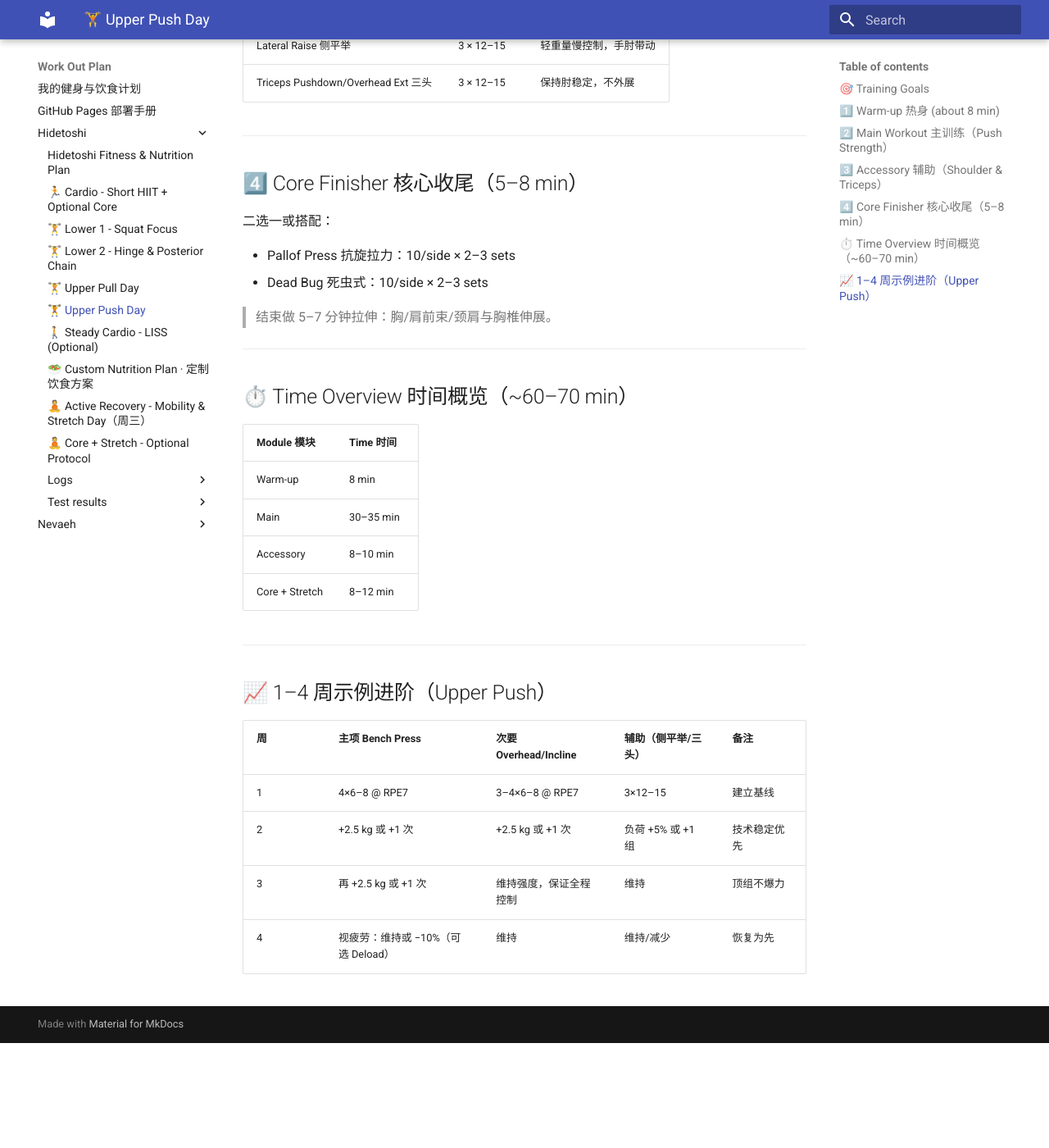
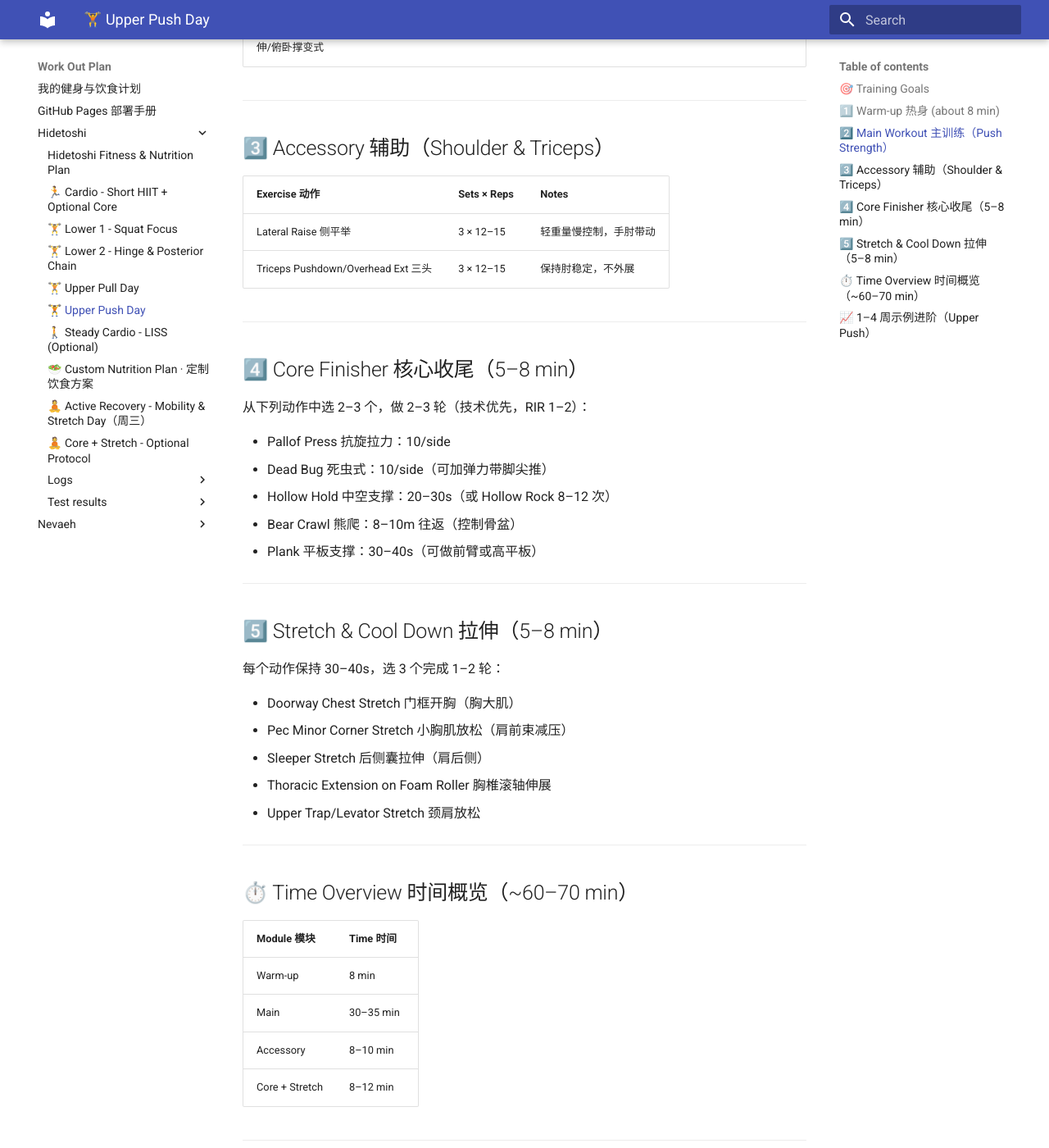
Before and after one commit to Hidetoshi20/work-out-plan, an MkDocs documentation site: the page built from docs/hidetoshi/🏋️ Upper Push Day.md, in a window 1280 px wide and 1400 px high, scrolled down 1253 px. Shown: the whole window at 82% size. Built offline with MkDocs 1.6.1 and Material for MkDocs 9.7.7, drawn with Linux system fonts in a browser that asks for light colours; before the commit the page ends 2525 px from its top, so only the background shows below that; some of the changed text lies outside the part shown.

Commit message:
refactor: Enhance training documents with new warm-up and core exercise options
- Added multiple warm-up schemes to the Cardio - Short HIIT + Optional Core, Lower 1 - Squat Focus, Lower 2 - Hinge & Posterior Chain, Upper Pull Day, and Upper Push Day documents for improved preparation.
- Updated core finisher sections to include a wider variety of exercises, promoting better engagement and effectiveness.
- Improved overall structure and clarity across the training materials, ensuring consistency in exercise selection and descriptions.

```diff
--- a/docs/hidetoshi/🏋️ Upper Push Day.md
+++ b/docs/hidetoshi/🏋️ Upper Push Day.md
@@ -15,6 +15,12 @@
 | Arm Circles + Band External Rotation 弹力带绕肩+外旋 | 20s each + 15/side  | 激活肩袖，预防顶撞 |
 | Scapular Push-up 肩胛俯卧撑                       | 12 reps             | 肩胛前伸/后缩控制 |
 | Empty Bar Bench + Y-T-W 控制                      | 8–10 reps each      | 激活胸背，建立肩胛紧致 |
+
+→ 也可在下列“热身方案”中选一个，6–8 分钟完成：
+
+- 方案 A（肩袖与肩胛）：弹力带外旋 15/侧 → 面拉 15 → 肩胛俯卧撑 12 → 俯身Y-T-W 各8（循环1–2轮）
+- 方案 B（胸椎与推举轨迹）：泡沫轴胸椎伸展 40s → 空杆卧推 10 → 俯卧撑 10 → 过顶推举空杆/轻哑铃 10（循环1–2轮）
+- 方案 C（全身激活）：开合跳 30s → 弹力带推拉超级组 各12 → 高抬腿 20s → 俯卧撑位肩触 8/侧（循环1轮）
 
 ---
 
@@ -42,12 +48,25 @@
 
 ## 4️⃣ Core Finisher 核心收尾（5–8 min）
 
-二选一或搭配：
+从下列动作中选 2–3 个，做 2–3 轮（技术优先，RIR 1–2）：
 
-- Pallof Press 抗旋拉力：10/side × 2–3 sets
-- Dead Bug 死虫式：10/side × 2–3 sets
+- Pallof Press 抗旋拉力：10/side
+- Dead Bug 死虫式：10/side（可加弹力带脚尖推）
+- Hollow Hold 中空支撑：20–30s（或 Hollow Rock 8–12 次）
+- Bear Crawl 熊爬：8–10m 往返（控制骨盆）
+- Plank 平板支撑：30–40s（可做前臂或高平板）
 
-> 结束做 5–7 分钟拉伸：胸/肩前束/颈肩与胸椎伸展。
+---
+
+## 5️⃣ Stretch & Cool Down 拉伸（5–8 min）
+
+每个动作保持 30–40s，选 3 个完成 1–2 轮：
+
+- Doorway Chest Stretch 门框开胸（胸大肌）
+- Pec Minor Corner Stretch 小胸肌放松（肩前束减压）
+- Sleeper Stretch 后侧囊拉伸（肩后侧）
+- Thoracic Extension on Foam Roller 胸椎滚轴伸展
+- Upper Trap/Levator Stretch 颈肩放松
 
 ---
 
```
Also changed, not shown: docs/hidetoshi/🏃 Cardio - Short HIIT + Optional Core.md (+15 -3 lines), docs/hidetoshi/🏋️ Lower 1 - Squat Focus.md (+25 -2 lines), docs/hidetoshi/🏋️ Lower 2 - Hinge & Posterior Chain.md (+18 -2 lines), docs/hidetoshi/🏋️ Upper Pull Day.md (+20 -2 lines).
